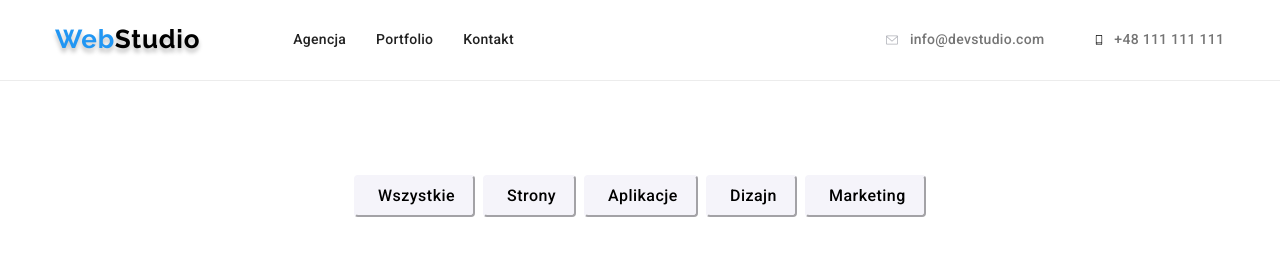
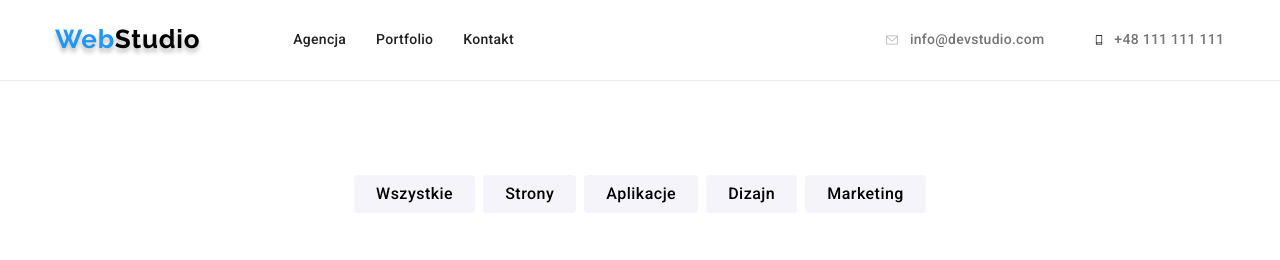
Before and after one commit to SzKonieczny/goit-markup-hw-04, a plain HTML site: page portfolio.html in a window 1280 px wide. Shown: the top 260 px of the page. Drawn offline with Linux system fonts and the light colour scheme.

Commit message:
styles, portfolio updated

```diff
--- a/css/styles.css
+++ b/css/styles.css
@@ -64,13 +64,34 @@ li {
   padding-bottom: 16px;
 }
 
-.filter-button-all {
+.filter-button {
   font-family: "Roboto";
   font-style: normal;
   font-weight: 500;
   font-size: 16px;
   line-height: 1.6;
-  /* identical to box height, or 162% */
+  text-align: center;
+  letter-spacing: 0.03em;
+  background-color: var(--brand-color-ourteam-bg);
+  border-radius: 4px;
+  border: none;
+  cursor: pointer;
+  padding: 6px 22px;
+}
+.filter-button:is(:hover, :focus, :active) {
+  background-color: var(--brand-color-active);
+  color: var(--brand-color-img-background);
+  border-color: var(--brand-color-active);
+  box-shadow: 0px 3px 1px rgba(0, 0, 0, 0.1), 0px 1px 2px rgba(0, 0, 0, 0.08),
+    0px 2px 2px rgba(0, 0, 0, 0.12);
+}
+
+/* .filter-button-all {
+  font-family: "Roboto";
+  font-style: normal;
+  font-weight: 500;
+  font-size: 16px;
+  line-height: 1.6;
   text-align: center;
   letter-spacing: 0.03em;
   width: 121px;
@@ -96,12 +117,11 @@ li {
   font-weight: 500;
   font-size: 16px;
   line-height: 1.6;
-  /* identical to box height, or 162% */
+
   text-align: center;
   letter-spacing: 0.03em;
   width: 114px;
-  /* left: 740px;
-  top: 174px; */
+
   background-color: var(--brand-color-ourteam-bg);
   border-radius: 4px;
   border-color: var(--brand-color-ourteam-bg);
@@ -123,7 +143,7 @@ li {
   font-weight: 500;
   font-size: 16px;
   line-height: 1.6;
-  /* identical to box height, or 162% */
+
   text-align: center;
   letter-spacing: 0.03em;
   width: 91px;
@@ -150,7 +170,7 @@ li {
   font-weight: 500;
   font-size: 16px;
   line-height: 1.6;
-  /* identical to box height, or 162% */
+
   text-align: center;
   letter-spacing: 0.03em;
   width: 121px;
@@ -177,7 +197,7 @@ li {
   font-weight: 500;
   font-size: 16px;
   line-height: 1.6;
-  /* identical to box height, or 162% */
+
   text-align: center;
   letter-spacing: 0.03em;
   width: 93px;
@@ -196,7 +216,7 @@ li {
   border-color: var(--brand-color-active);
   box-shadow: 0px 3px 1px rgba(0, 0, 0, 0.1), 0px 1px 2px rgba(0, 0, 0, 0.08),
     0px 2px 2px rgba(0, 0, 0, 0.12);
-}
+} */
 
 .footer-bg {
   background-color: var(--brand-color-heder-footer);
@@ -538,6 +558,11 @@ li {
 
 .our-client-icon {
   fill: #afb1b8;
+  /* display: block; */
+}
+
+.our-client-icon svg {
+  display: block;
 }
 
 .our-client-icon:is(:hover, :focus) {
@@ -701,6 +726,7 @@ li {
 }
 
 .social-links-icon {
+  /* display: block; */
   /* fill: var(--brand-color-iconfill); */
 }
 
--- a/portfolio.html
+++ b/portfolio.html
@@ -63,29 +63,19 @@
           <div class="item-gap">
             <ul class="filter-box">
               <li>
-                <button type="button" class="filter-button-all">
-                  Wszystkie
-                </button>
+                <button type="button" class="filter-button">Wszystkie</button>
               </li>
               <li>
-                <button type="button" class="filter-button-pages">
-                  Strony
-                </button>
+                <button type="button" class="filter-button">Strony</button>
               </li>
               <li>
-                <button type="button" class="filter-button-apps">
-                  Aplikacje
-                </button>
+                <button type="button" class="filter-button">Aplikacje</button>
               </li>
               <li>
-                <button type="button" class="filter-button-design">
-                  Dizajn
-                </button>
+                <button type="button" class="filter-button">Dizajn</button>
               </li>
               <li>
-                <button type="button" class="filter-button-marketing">
-                  Marketing
-                </button>
+                <button type="button" class="filter-button">Marketing</button>
               </li>
             </ul>
           </div>
```
